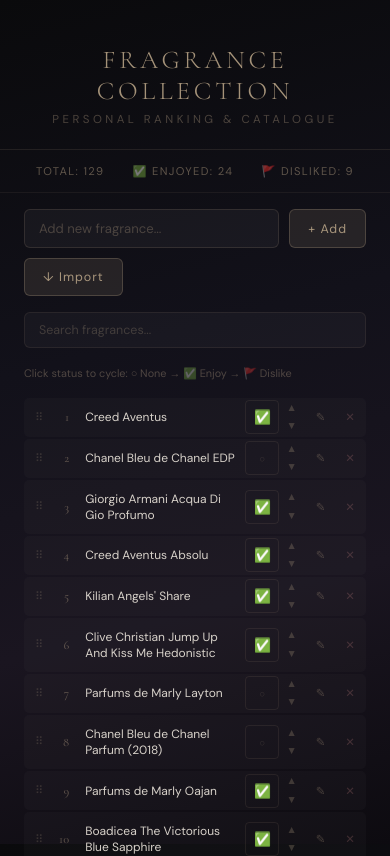
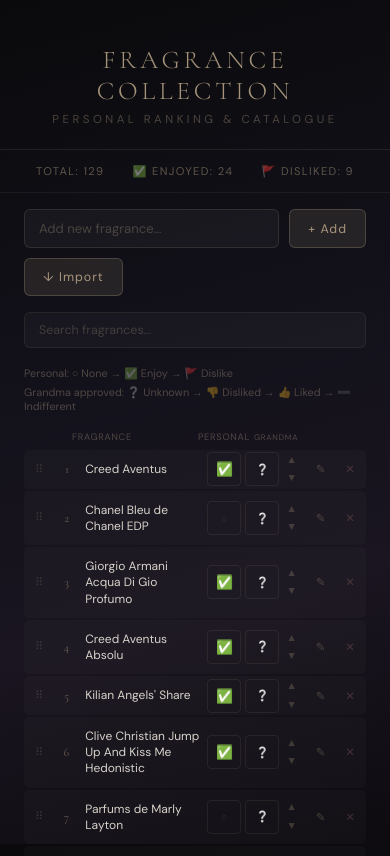
Before and after one commit to verccety/fragrances, an Angular app: page / in a window 390 px wide. Shown: the top 856 px of the page. Built offline with nearby package versions, Linux system fonts and the light colour scheme.

Commit message:
feat: add grandma fragrance approval status
Add a four-state Grandma approved column with persistence and responsive controls. Include approval markers and their legend in clipboard exports and support them during import.

```diff
--- a/src/app/app.html
+++ b/src/app/app.html
@@ -39,11 +39,18 @@
 
   <!-- Legend -->
   <div class="legend">
-    <span>Click status to cycle: <strong>○</strong> None → <strong>✅</strong> Enjoy → <strong>🚩</strong> Dislike</span>
+    <span>Personal: <strong>○</strong> None → <strong>✅</strong> Enjoy → <strong>🚩</strong> Dislike</span>
+    <span>Grandma approved: <strong>❔</strong> Unknown → <strong>👎</strong> Disliked → <strong>👍</strong> Liked → <strong>➖</strong> Indifferent</span>
   </div>
 
   <!-- Drag-drop list -->
   <div class="list-container">
+    <div class="list-header">
+      <span class="list-header__name">Fragrance</span>
+      <span class="list-header__personal">Personal</span>
+      <span class="list-header__grandma">Grandma<br>approved</span>
+      <span class="list-header__actions"></span>
+    </div>
     @if (isSearchActive()) {
       <!-- No drag reorder during search, show flat list -->
       @for (entry of filteredItems(); track entry.index) {
@@ -76,6 +83,17 @@
             title="Toggle status"
           >
             {{ entry.item.status ? getStatusIcon(entry.item.status) : '○' }}
+          </button>
+          <button
+            class="frag-row__grandma-status"
+            (click)="toggleGrandmaStatus(entry.index)"
+            [attr.aria-label]="'Grandma approved: ' + getGrandmaStatusLabel(entry.item.grandmaStatus)"
+            [title]="'Grandma approved: ' + getGrandmaStatusLabel(entry.item.grandmaStatus)"
+          >
+            <span aria-hidden="true">{{ getGrandmaStatusIcon(entry.item.grandmaStatus) }}</span>
+            <span class="frag-row__grandma-label">
+              {{ getGrandmaStatusLabel(entry.item.grandmaStatus) }}
+            </span>
           </button>
           <div class="frag-row__arrows">
             <button
@@ -172,6 +190,17 @@
             >
               {{ entry.item.status ? getStatusIcon(entry.item.status) : '○' }}
             </button>
+            <button
+              class="frag-row__grandma-status"
+              (click)="toggleGrandmaStatus(entry.index)"
+              [attr.aria-label]="'Grandma approved: ' + getGrandmaStatusLabel(entry.item.grandmaStatus)"
+              [title]="'Grandma approved: ' + getGrandmaStatusLabel(entry.item.grandmaStatus)"
+            >
+              <span aria-hidden="true">{{ getGrandmaStatusIcon(entry.item.grandmaStatus) }}</span>
+              <span class="frag-row__grandma-label">
+                {{ getGrandmaStatusLabel(entry.item.grandmaStatus) }}
+              </span>
+            </button>
             <div class="frag-row__arrows">
               <button
                 class="frag-row__arrow"
@@ -248,7 +277,7 @@
         </div>
         <p class="modal__hint">
           Paste your formatted list below. Expected format:<br>
-          <code>1) Fragrance Name (✅)</code> or <code>2) Fragrance Name</code>
+          <code>1) Fragrance Name (✅) [Grandma: 👍]</code>
         </p>
         <textarea
           class="modal__textarea"
@@ -269,6 +298,7 @@
                   @if (item.status) {
                     <span>{{ getStatusIcon(item.status) }}</span>
                   }
+                  <span>{{ getGrandmaStatusIcon(item.grandmaStatus) }}</span>
                 </div>
               }
               @if (importPreview().length > 5) {
--- a/src/app/app.scss
+++ b/src/app/app.scss
@@ -185,6 +185,9 @@
   max-width: 760px;
   margin: 0 auto;
   padding: 6px 24px 18px;
+  display: flex;
+  flex-direction: column;
+  gap: 5px;
   font-family: 'DM Sans', sans-serif;
   font-size: 0.68rem;
   color: rgba($gold, 0.35);
@@ -195,6 +198,39 @@
   max-width: 760px;
   margin: 0 auto;
   padding: 0 24px 30px;
+}
+
+.list-header {
+  display: flex;
+  align-items: center;
+  padding: 0 0 7px 58px;
+  font-family: 'DM Sans', sans-serif;
+  font-size: 0.58rem;
+  letter-spacing: 0.08em;
+  color: rgba($gold, 0.35);
+  text-align: center;
+  text-transform: uppercase;
+
+  &__name {
+    flex: 1;
+    text-align: left;
+  }
+
+  &__personal {
+    width: 42px;
+    padding-right: 4px;
+    white-space: nowrap;
+  }
+
+  &__grandma {
+    width: 112px;
+    line-height: 1.25;
+    padding-left: 8px;
+  }
+
+  &__actions {
+    width: 84px;
+  }
 }
 
 .drop-zone {
@@ -310,6 +346,31 @@
     &--empty {
       color: rgba($gold, 0.2);
       font-size: 0.6rem;
+    }
+  }
+
+  &__grandma-status {
+    width: 108px;
+    min-width: 108px;
+    height: 34px;
+    display: flex;
+    align-items: center;
+    justify-content: flex-start;
+    gap: 6px;
+    background: none;
+    border: 1px solid rgba($gold, 0.1);
+    border-radius: 4px;
+    color: $text-dim;
+    cursor: pointer;
+    font-family: 'DM Sans', sans-serif;
+    font-size: 0.66rem;
+    padding: 0 8px;
+    transition: all 0.15s;
+    margin: 0 2px;
+
+    &:hover {
+      background: rgba($gold, 0.1);
+      border-color: rgba($gold, 0.25);
     }
   }
 
@@ -616,6 +677,39 @@
     font-size: 0.78rem;
   }
 
+  .list-header {
+    padding-left: 48px;
+
+    &__personal {
+      width: 42px;
+    }
+
+    &__grandma {
+      width: 42px;
+      font-size: 0;
+
+      &::after {
+        content: 'Grandma';
+        font-size: 0.5rem;
+      }
+    }
+
+    &__actions {
+      width: 84px;
+    }
+  }
+
+  .frag-row__grandma-status {
+    width: 34px;
+    min-width: 34px;
+    justify-content: center;
+    padding: 0;
+  }
+
+  .frag-row__grandma-label {
+    display: none;
+  }
+
   .controls {
     flex-wrap: wrap;
   }
--- a/src/app/app.ts
+++ b/src/app/app.ts
@@ -4,6 +4,10 @@
 import {
   Fragrance,
   FragranceStatus,
+  GrandmaStatus,
+  grandmaStatusIcon,
+  grandmaStatusLabel,
+  nextGrandmaStatus,
   nextStatus,
   statusIcon,
   formatList,
@@ -76,8 +80,26 @@
     );
   }
 
+  public toggleGrandmaStatus(realIndex: number): void {
+    this.items.update((items) =>
+      items.map((item, index) =>
+        index === realIndex
+          ? { ...item, grandmaStatus: nextGrandmaStatus(item.grandmaStatus) }
+          : item,
+      ),
+    );
+  }
+
   public getStatusIcon(status: FragranceStatus): string {
     return statusIcon(status);
+  }
+
+  public getGrandmaStatusIcon(status: GrandmaStatus): string {
+    return grandmaStatusIcon(status);
+  }
+
+  public getGrandmaStatusLabel(status: GrandmaStatus): string {
+    return grandmaStatusLabel(status);
   }
 
   public moveUp(realIndex: number) {
@@ -104,7 +126,10 @@
   public addItem() {
     const name = this.newName().trim();
     if (!name) { return; }
-    this.items.update((items) => [...items, { name, status: null }]);
+    this.items.update((items) => [
+      ...items,
+      { name, status: null, grandmaStatus: 'unknown' },
+    ]);
     this.newName.set('');
   }
 
@@ -198,12 +223,13 @@
 
       const items = parsed
         .filter(
-          (item): item is { name: unknown; status: unknown } =>
+          (item): item is { name: unknown; status: unknown; grandmaStatus?: unknown } =>
             item !== null && typeof item === 'object',
         )
         .map((item) => ({
           name: String(item.name ?? '').trim(),
           status: this.normalizeStatus(item.status),
+          grandmaStatus: this.normalizeGrandmaStatus(item.grandmaStatus),
         }))
         .filter((item) => item.name.length > 0);
 
@@ -227,4 +253,15 @@
     if (status === 'enjoy' || status === 'dislike' || status === null) { return status; }
     return null;
   }
+
+  private normalizeGrandmaStatus(status: unknown): GrandmaStatus {
+    if (
+      status === 'disliked' ||
+      status === 'liked' ||
+      status === 'indifferent'
+    ) {
+      return status;
+    }
+    return 'unknown';
+  }
 }
--- a/src/app/fragrance.data.ts
+++ b/src/app/fragrance.data.ts
@@ -1,6 +1,6 @@
 import { Fragrance } from './fragrance.model';
 
-export const INITIAL_FRAGRANCES: Fragrance[] = [
+const INITIAL_FRAGRANCES_WITHOUT_GRANDMA_STATUS: Omit<Fragrance, 'grandmaStatus'>[] = [
   { name: 'Creed Aventus', status: 'enjoy' },
   { name: 'Chanel Bleu de Chanel EDP', status: null },
   { name: 'Giorgio Armani Acqua Di Gio Profumo', status: 'enjoy' },
@@ -131,3 +131,9 @@
   { name: 'Chanel Sycomore', status: 'dislike' },
   { name: "Lalique Encre Noire A L'Extreme", status: 'dislike' },
 ];
+
+export const INITIAL_FRAGRANCES: Fragrance[] =
+  INITIAL_FRAGRANCES_WITHOUT_GRANDMA_STATUS.map((fragrance) => ({
+    ...fragrance,
+    grandmaStatus: 'unknown',
+  }));
--- a/src/app/fragrance.model.ts
+++ b/src/app/fragrance.model.ts
@@ -1,8 +1,10 @@
 export type FragranceStatus = 'enjoy' | 'dislike' | null;
+export type GrandmaStatus = 'unknown' | 'disliked' | 'liked' | 'indifferent';
 
 export interface Fragrance {
   name: string;
   status: FragranceStatus;
+  grandmaStatus: GrandmaStatus;
 }
 
 export function nextStatus(current: FragranceStatus): FragranceStatus {
@@ -17,13 +19,37 @@
   return '';
 }
 
+export function nextGrandmaStatus(current: GrandmaStatus): GrandmaStatus {
+  if (current === 'unknown') {return 'disliked';}
+  if (current === 'disliked') {return 'liked';}
+  if (current === 'liked') {return 'indifferent';}
+  return 'unknown';
+}
+
+export function grandmaStatusIcon(status: GrandmaStatus): string {
+  if (status === 'disliked') {return '👎';}
+  if (status === 'liked') {return '👍';}
+  if (status === 'indifferent') {return '➖';}
+  return '❔';
+}
+
+export function grandmaStatusLabel(status: GrandmaStatus): string {
+  if (status === 'disliked') {return 'Disliked';}
+  if (status === 'liked') {return 'Liked';}
+  if (status === 'indifferent') {return 'Indifferent';}
+  return 'Unknown';
+}
+
 export function formatList(items: Fragrance[]): string {
-  return items
+  const fragrances = items
     .map((it, i) => {
       const icon = statusIcon(it.status);
-      return `${i + 1}) ${it.name}${icon ? ` (${icon})` : ''}`;
+      const grandmaIcon = grandmaStatusIcon(it.grandmaStatus);
+      return `${i + 1}) ${it.name}${icon ? ` (${icon})` : ''} [Grandma: ${grandmaIcon}]`;
     })
     .join('\n');
+
+  return `${fragrances}\n\nLegend:\n○ = Personal status not set\n✅ = Personally enjoyed\n🚩 = Personally disliked\n❔ = Grandma's position is unknown\n👎 = Grandma disliked it\n👍 = Grandma liked and approved it\n➖ = Grandma was indifferent`;
 }
 
 export function parseList(text: string): Fragrance[] {
@@ -31,13 +57,19 @@
   const result: Fragrance[] = [];
 
   for (const line of lines) {
-    const match = line.match(/^\d+\)\s+(.+?)(?:\s+\((✅|🚩)\))?$/);
+    const match = line.match(
+      /^\d+\)\s+(.+?)(?:\s+\((✅|🚩)\))?(?:\s+\[Grandma:\s*(❔|👎|👍|➖)\])?$/,
+    );
     if (match) {
       const name = match[1].trim();
       let status: FragranceStatus = null;
+      let grandmaStatus: GrandmaStatus = 'unknown';
       if (match[2] === '✅') {status = 'enjoy';}
       else if (match[2] === '🚩') {status = 'dislike';}
-      result.push({ name, status });
+      if (match[3] === '👎') {grandmaStatus = 'disliked';}
+      else if (match[3] === '👍') {grandmaStatus = 'liked';}
+      else if (match[3] === '➖') {grandmaStatus = 'indifferent';}
+      result.push({ name, status, grandmaStatus });
     }
   }
 
```
